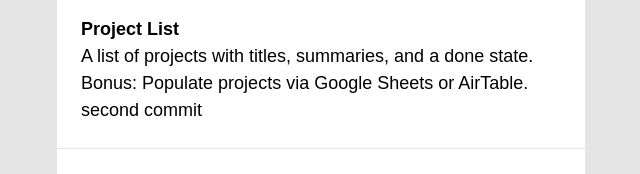
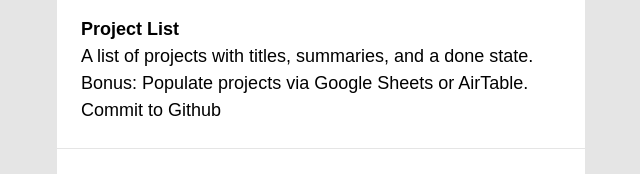
Before and after one commit to franciscohui/react-projects, a React (Create React App) app: page / in a window 1280 px wide. Shown: the part 128-302 px from the top of the page, without its empty margins (343-983 px from the left). Built offline with nearby package versions, Linux system fonts and the light colour scheme.

Commit message:
Remove notes

```diff
--- a/src/Projects.js
+++ b/src/Projects.js
@@ -15,7 +15,7 @@ export default function Projects() {
       <SingleProject
         title="Project List"
         summary="A list of projects with titles, summaries, and a done state."
-        detail="Bonus: Populate projects via Google Sheets or AirTable. second commit"
+        detail="Bonus: Populate projects via Google Sheets or AirTable. Commit to Github"
       />
       <SingleProject
         title="Timer"
```
Also changed, not shown: src/App.js (+0 -23 lines).
